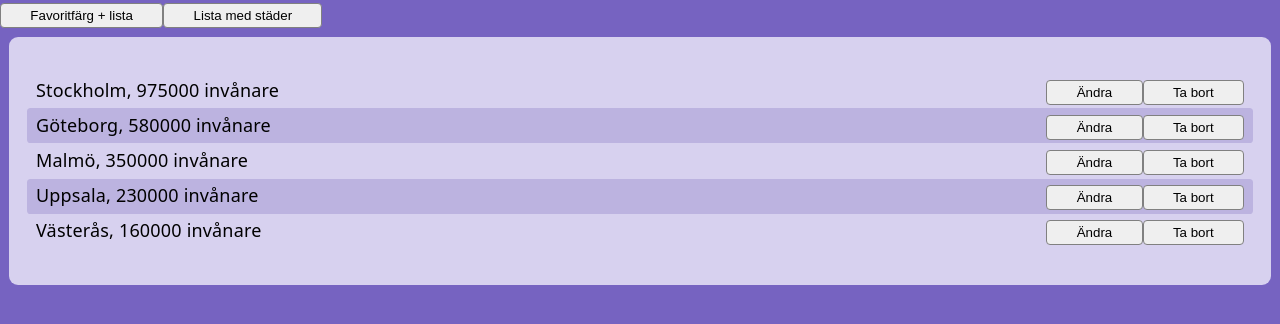
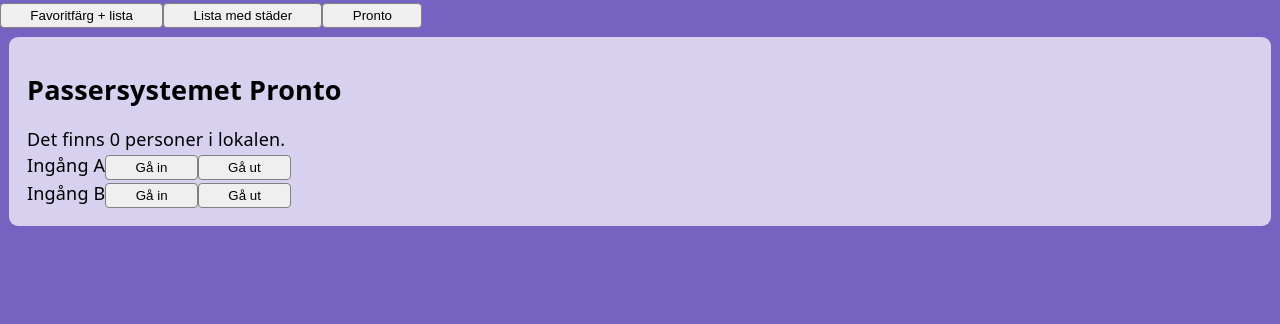
Before and after one commit to ha-fed25-jsf/04-list-exercises, a React (Vite) app: page / in a window 1280 px wide. Shown: the top 324 px of the page. Built offline with nearby package versions, Linux system fonts and the light colour scheme.

Commit message:
5.1 Pronto

```diff
--- a/src/App.jsx
+++ b/src/App.jsx
@@ -2,22 +2,25 @@ import { useState } from 'react'
 import "./App.css";
 import ColorSettings from './components/ColorSettings.jsx'
 import CityList from './components/cityList/CityList.jsx';
+import Pronto from './components/pronto/Pronto.jsx'
 import { cities } from './data/cities.js';
 
-const COLORS = 'color-settings', CITIES = 'city-list'
+const COLORS = 'color-settings', CITIES = 'city-list', PRONTO = 'pronto'
 
 function App() {
-	const [view, setView] = useState(CITIES)
+	const [view, setView] = useState(PRONTO)
 
 	return (
 		<>
 			<header>
 				<button onClick={() => setView(COLORS)}> Favoritfärg + lista </button>
 				<button onClick={() => setView(CITIES)}> Lista med städer </button>
+				<button onClick={() => setView(PRONTO)}> Pronto </button>
 			</header>
 
 			{view === COLORS && <ColorSettings />}
 			{view === CITIES && <CityList data={cities} />}
+			{view === PRONTO && <Pronto />}
 		</>
 	);
 }
--- /dev/null
+++ b/src/components/pronto/Pronto.jsx
@@ -0,0 +1,27 @@
+import { useState } from 'react'
+import ProntoCheckin from './ProntoCheckin'
+
+const Pronto = () => {
+	const [count, setCount] = useState(0)
+
+	const changeCount = diff => {
+		if( count + diff >= 0 )
+			setCount(count + diff)
+		// Krångligare lösning - undvik
+		// count + diff >= 0 && setCount(count + diff)
+	}
+
+	const peopleText = count === 1 ? 'person' : 'personer'
+
+	return (
+		<section className="pronto">
+			<h2> Passersystemet Pronto </h2>
+			<p> Det finns {count} {peopleText} i lokalen. </p>
+
+			<ProntoCheckin name="Ingång A" changeCount={changeCount} />
+			<ProntoCheckin name="Ingång B" changeCount={changeCount} />
+		</section>
+	)
+}
+
+export default Pronto
--- /dev/null
+++ b/src/components/pronto/ProntoCheckin.jsx
@@ -0,0 +1,13 @@
+
+const ProntoCheckin = ({ name, changeCount }) => {
+
+	return (
+		<div className="pronto-checkin">
+			{name}
+			<button onClick={() => changeCount(1)} > Gå in </button>
+			<button onClick={() => changeCount(-1)}> Gå ut </button>
+		</div>
+	)
+}
+
+export default ProntoCheckin
```
